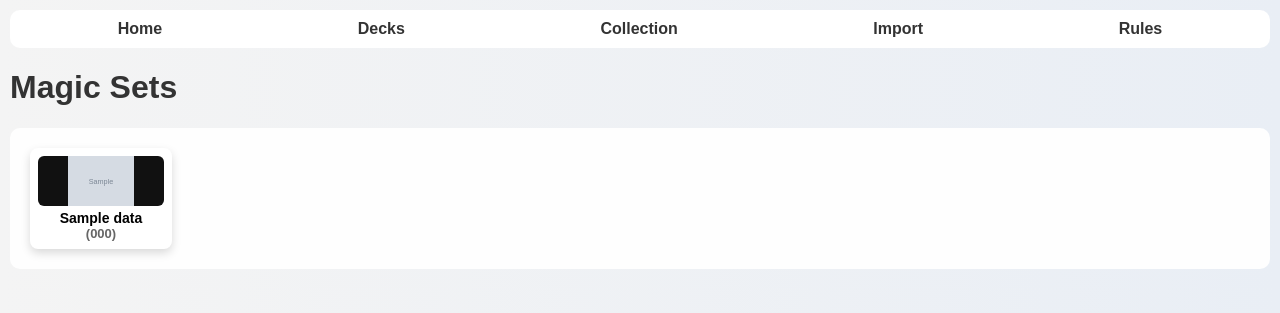
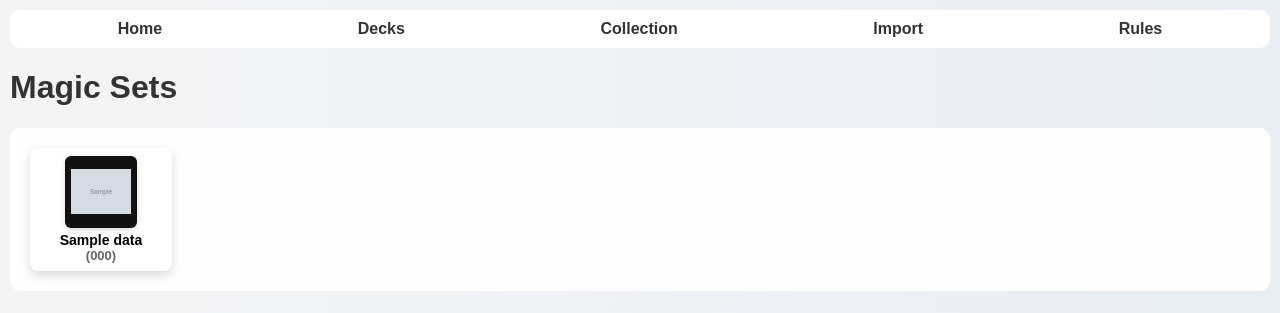
Before and after one commit to Chewiee93/mtg-deck-assistant, a Flask app: page /sets in a window 1280 px wide. Shown: the top 313 px of the page. Run offline with Flask 3, Linux system fonts and the light colour scheme; tables that the repository leaves empty hold one stand-in row (values such as "Sample post"); grey boxes marked "Sample" are stand-in pictures; a database or web service that is not in the repository returns one stand-in record (values such as "Sample title"); data that the repository does not hold is empty.

Commit message:
improve sets visibility

```diff
--- a/static/features.css
+++ b/static/features.css
@@ -110,3 +110,16 @@
 .deck-invalid-live {
     outline: 3px solid red;
 }
+
+/* =========================
+   SET SYMBOL FIX
+   ========================= */
+.set-symbol {
+    width: 60px !important;
+    height: 60px !important;
+    object-fit: contain;
+    background: white; /* KEY FIX */
+    padding: 6px;
+    border-radius: 6px;
+    box-shadow: 0 2px 6px rgba(0,0,0,0.15);
+}
--- a/templates/sets.html
+++ b/templates/sets.html
@@ -30,7 +30,7 @@
 
             <!-- SYMBOL -->
             {% if set.icon_svg_uri %}
-                <img src="{{ set.icon_svg_uri }}" style="height:50px;">
+                <img src="{{ set.icon_svg_uri }}" class="set-symbol">
             {% endif %}
 
             <!-- NAME -->
```
